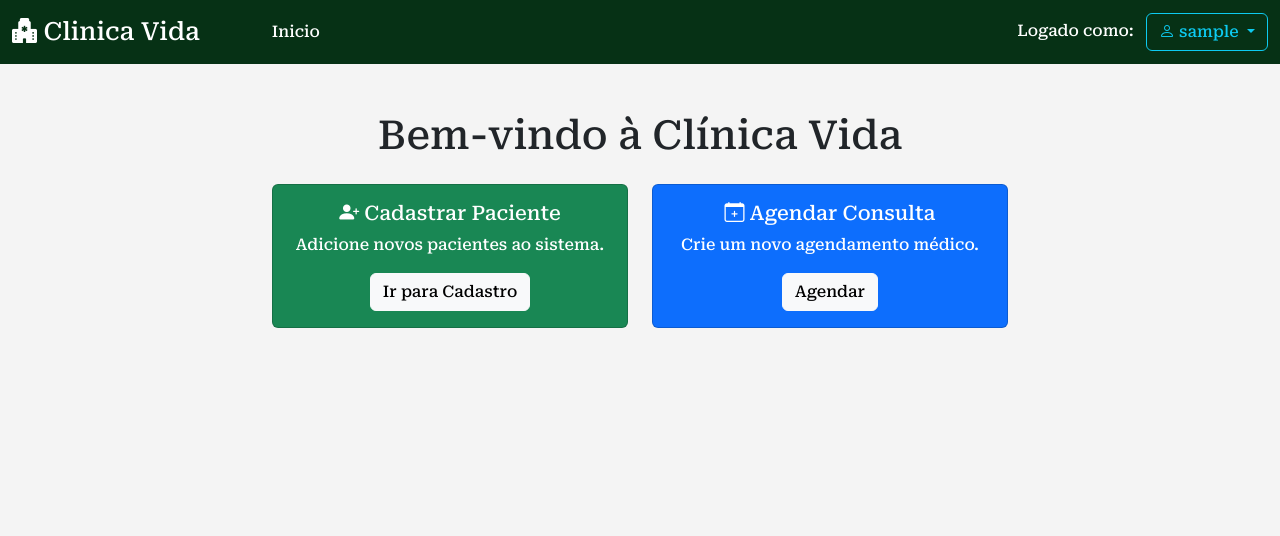
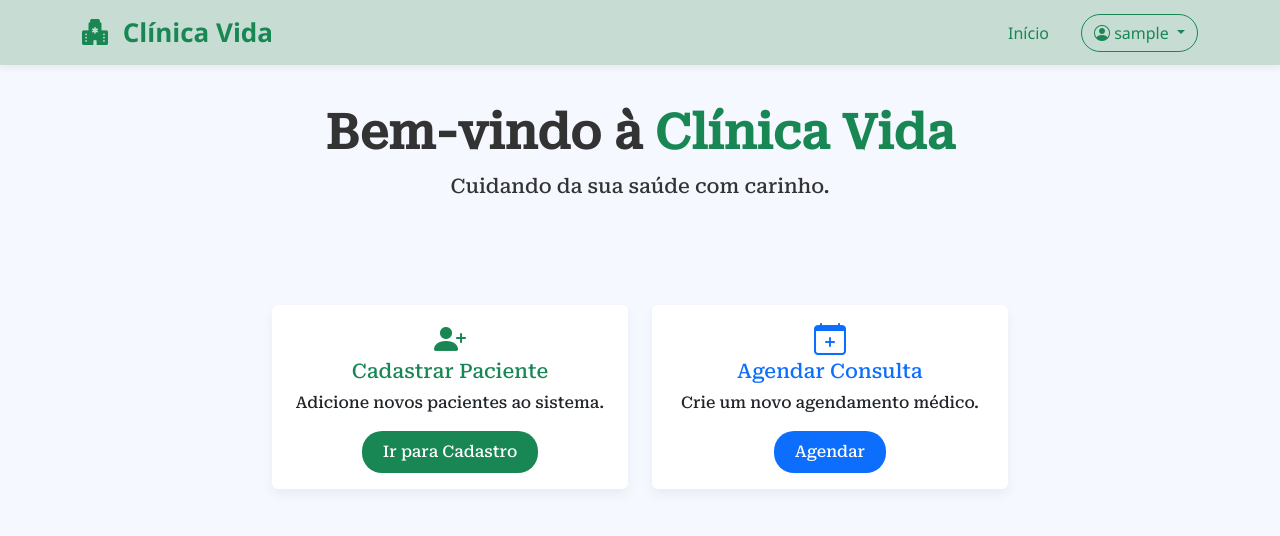
Before and after one commit to kemuelkesley/cadastro-pacientes, a Django app: page /index/ in a window 1280 px wide. Shown: the top 536 px of the page. Run offline with Django 4.2, Linux system fonts and the light colour scheme; the visitor is signed in with stand-in values (Sample User, id 1).

Commit message:
atualizacao de navbar e agendamento e css

```diff
--- a/setup/static/assets/css/fontes.css
+++ b/setup/static/assets/css/fontes.css
@@ -2,6 +2,7 @@ body {
     font-family: 'Handlee', cursive;
     font-family: 'Roboto Serif', serif;
     font-size: 16px;
+    background: #f5f9ff;
 }
 
 /* body {
--- /dev/null
+++ b/setup/static/assets/css/index.css
@@ -0,0 +1,50 @@
+/* Seção de Boas-Vindas */
+.welcome-section {
+    padding: 40px 0;
+    text-align: center;
+    background: none;
+    color: #333;
+}
+
+.welcome-section h1 span {
+    color: #198754;
+    /* Verde institucional */
+}
+
+.card-index {
+    border: none;
+    transition: transform 0.3s ease, box-shadow 0.3s ease;
+    box-shadow: 0 6px 12px rgba(0, 0, 0, 0.05);
+}
+
+.card-index:hover {
+    transform: scale(1.03);
+    box-shadow: 0 10px 18px rgba(0, 0, 0, 0.1);
+}
+
+.card-title i {
+    font-size: 2rem;
+    margin-bottom: 10px;
+}
+
+.btn-green {
+    background-color: #198754;
+    color: white;
+    border-radius: 20px;
+    padding: 8px 20px;
+}
+
+.btn-green:hover {
+    background-color: #157347;
+}
+
+.btn-blue {
+    background-color: #0d6efd;
+    color: white;
+    border-radius: 20px;
+    padding: 8px 20px;
+}
+
+.btn-blue:hover {
+    background-color: #0b5ed7;
+}
--- /dev/null
+++ b/setup/static/assets/css/navbar.css
@@ -0,0 +1,56 @@
+.navbar {
+    background-color: #c7ddd4;
+    /* Verde-claro sofisticado cor original #063115 */
+    box-shadow: 0 4px 6px rgba(0, 0, 0, 0.05);
+    font-family: 'Segoe UI', Tahoma, Geneva, Verdana, sans-serif;
+}
+
+.navbar-brand {
+    font-size: 26px;
+    font-weight: bold;
+    color: #198754 !important;
+}
+
+.navbar-brand i {
+    margin-right: 8px;
+}
+
+.nav-link {
+    color: #198754 !important;
+    font-weight: 500;
+    position: relative;
+    transition: all 0.3s ease;
+}
+
+.nav-link::after {
+    content: '';
+    position: absolute;
+    width: 0%;
+    height: 2px;
+    left: 0;
+    bottom: 0;
+    background-color: #198754;
+    transition: 0.3s ease-in-out;
+}
+
+.nav-link:hover::after {
+    width: 100%;
+}
+
+.nav-link:hover {
+    color: #157347 !important;
+}
+
+.dropdown-toggle {
+    border-radius: 20px;
+}
+
+.dropdown-menu {
+    border-radius: 10px;
+    box-shadow: 0 8px 12px rgba(0, 0, 0, 0.1);
+}
+
+.dropdown-item:hover {
+    background-color: #e9f7ef;
+    color: #198754;
+}
--- a/templates/clinica/clinica_list.html
+++ b/templates/clinica/clinica_list.html
@@ -16,6 +16,8 @@
     <link rel="stylesheet" href="{% static 'assets/css/tabela.css' %}">
     <link rel="stylesheet" href="{% static 'assets/css/messages.css' %}">
     <link rel="stylesheet" href="{% static 'assets/css/inputs.css' %}">
+
+
 </head>
 <body>
 
--- a/templates/login/index.html
+++ b/templates/login/index.html
@@ -3,43 +3,61 @@
 <html lang="pt-br">
 <head>
     <meta charset="UTF-8">
-    <title>Pagina Inicial</title>
+    <title>Clínica Vida - Página Inicial</title>
+
+    <!-- Bootstrap CSS -->
     <link href="https://cdn.jsdelivr.net/npm/bootstrap@5.3.2/dist/css/bootstrap.min.css" rel="stylesheet"
-    integrity="sha384-T3c6CoIi6uLrA9TneNEoa7RxnatzjcDSCmG1MXxSR1GAsXEV/Dwwykc2MPK8M2HN" crossorigin="anonymous">
+          integrity="sha384-T3c6CoIi6uLrA9TneNEoa7RxnatzjcDSCmG1MXxSR1GAsXEV/Dwwykc2MPK8M2HN" crossorigin="anonymous">
+
+    <!-- Bootstrap Icons -->
+    <link href="https://cdn.jsdelivr.net/npm/bootstrap-icons@1.10.5/font/bootstrap-icons.css" rel="stylesheet">
+
+
+
 
     {% include "partials/fontes.html" %}
     {% include "partials/navbar.html" %}
 
 
-    <!--CSS-->
-    <link rel="stylesheet" href="{% static 'assets/css/formulario.css' %}">
-    <link rel="stylesheet" href="{% static 'assets/css/inputs.css' %}">
-    <link rel="stylesheet" href="{% static 'assets/css/tabela.css' %}">
-    <link rel="stylesheet" href="{% static 'assets/css/button.css' %}">
-
 </head>
 <body>
 
-    <div class="container mt-5">
-        <h1 class="text-center mb-4">Bem-vindo à Clínica Vida</h1>
+    <!-- Seção de Boas-Vindas -->
+    <section class="welcome-section">
+        <div class="container">
+            <h1 class="display-5 fw-bold">
+                Bem-vindo à <span>Clínica Vida</span>
+            </h1>
+            <p class="lead">Cuidando da sua saúde com carinho.</p>
+        </div>
+    </section>
 
-        <div class="row justify-content-center">
-            <div class="col-md-4 mb-3">
-                <div class="card text-white bg-success">
-                    <div class="card-body text-center">
-                        <h5 class="card-title"><i class="bi bi-person-plus-fill"></i> Cadastrar Paciente</h5>
+    <!-- Seção de Ações -->
+    <div class="container py-5">
+        <div class="row justify-content-center g-4">
+
+            <!-- Cadastrar Paciente -->
+            <div class="col-md-5 col-lg-4">
+                <div class="card card-index text-center bg-white">
+                    <div class="card-body">
+                        <h5 class="card-title text-success">
+                            <i class="bi bi-person-plus-fill"></i><br>Cadastrar Paciente
+                        </h5>
                         <p class="card-text">Adicione novos pacientes ao sistema.</p>
-                        <a href="{% url 'clinica_list'  %}" class="btn btn-light">Ir para Cadastro</a>
+                        <a href="{% url 'clinica_list' %}" class="btn btn-green">Ir para Cadastro</a>
                     </div>
                 </div>
             </div>
 
-            <div class="col-md-4 mb-3">
-                <div class="card text-white bg-primary">
-                    <div class="card-body text-center">
-                        <h5 class="card-title"><i class="bi bi-calendar-plus"></i> Agendar Consulta</h5>
+            <!-- Agendar Consulta -->
+            <div class="col-md-5 col-lg-4">
+                <div class="card card-index text-center bg-white">
+                    <div class="card-body">
+                        <h5 class="card-title text-primary">
+                            <i class="bi bi-calendar-plus"></i><br>Agendar Consulta
+                        </h5>
                         <p class="card-text">Crie um novo agendamento médico.</p>
-                        <a href="{% url 'agendar_consulta' %}" class="btn btn-light">Agendar</a>
+                        <a href="{% url 'agendar_consulta' %}" class="btn btn-blue">Agendar</a>
                     </div>
                 </div>
             </div>
@@ -47,7 +65,9 @@
         </div>
     </div>
 
+    <!-- Bootstrap JS -->
     <script src="https://cdn.jsdelivr.net/npm/bootstrap@5.3.2/dist/js/bootstrap.bundle.min.js"
-    integrity="sha384-C6RzsynM9kWDrMNeT87bh95OGNyZPhcTNXj1NW7RuBCsyN/o0jlpcV8Qyq46cDfL" crossorigin="anonymous"></script>
+            integrity="sha384-C6RzsynM9kWDrMNeT87bh95OGNyZPhcTNXj1NW7RuBCsyN/o0jlpcV8Qyq46cDfL"
+            crossorigin="anonymous"></script>
 </body>
 </html>
--- a/templates/partials/navbar.html
+++ b/templates/partials/navbar.html
@@ -1,9 +1,13 @@
 {% load static %}
-<nav class="navbar navbar-expand-lg" style="background-color: #063115; color: white;">
-    <div class="container-fluid">
-        <a href="{% url 'index' %}" class="navbar-brand" style="font-size: 25px; color: white;">
-            <i class="bi bi-hospital-fill"></i> Clinica Vida
-            {% comment %} <span style="font-size: 12px;">ver-1.1</span> {% endcomment %}
+
+<link rel="stylesheet" href="{% static 'assets/css/navbar.css' %}">
+<link rel="stylesheet" href="{% static 'assets/css/index.css' %}">
+
+
+<nav class="navbar navbar-expand-lg">
+    <div class="container">
+        <a href="{% url 'index' %}" class="navbar-brand">
+            <i class="bi bi-hospital-fill"></i> Clínica Vida
         </a>
 
         <button class="navbar-toggler" type="button" data-bs-toggle="collapse" data-bs-target="#navbarNav">
@@ -11,21 +15,17 @@
         </button>
 
         <div class="collapse navbar-collapse" id="navbarNav">
-            <ul class="navbar-nav me-auto mb-2 mb-lg-0">
-                <!-- Item Home -->
-                <li class="nav-item ms-5 me-3">
-                    <a class="nav-link text-white" href="{% url 'index' %}">
-                        Inicio
-                    </a>
+            <ul class="navbar-nav ms-auto">
+                <li class="nav-item mx-2">
+                    <a class="nav-link" href="{% url 'index' %}">Início</a>
                 </li>
-                <!-- Você pode adicionar outros itens aqui -->
+                <!-- Adicione outros itens se quiser -->
             </ul>
 
             {% if user.is_authenticated %}
-                <div class="dropdown ms-auto">
-                    <span class="text-white me-2">Logado como:</span>
-                    <button class="btn btn-outline-info dropdown-toggle" type="button" data-bs-toggle="dropdown" aria-expanded="false">
-                        <i class="bi bi-person"></i> {{ user.username }}
+                <div class="dropdown ms-3">
+                    <button class="btn btn-outline-success dropdown-toggle" type="button" data-bs-toggle="dropdown" aria-expanded="false">
+                        <i class="bi bi-person-circle"></i> {{ user.username }}
                     </button>
                     <ul class="dropdown-menu dropdown-menu-end">
                         <li>
@@ -35,7 +35,7 @@
                         </li>
                         <li>
                             <a class="dropdown-item" href="{% url 'deslogar_usuario' %}">
-                                <i class="bi bi-x-lg"></i> Sair
+                                <i class="bi bi-box-arrow-right"></i> Sair
                             </a>
                         </li>
                     </ul>
```
Also changed, not shown: setup/static/assets/css/calendario.css (added, +26 -0 lines), templates/agendamento/agendamento.html (+19 -52 lines), templates/agendamento/listar_agendamentos.html (+57 -62 lines), templates/partials/navbar_atual.html (added, +46 -0 lines).
